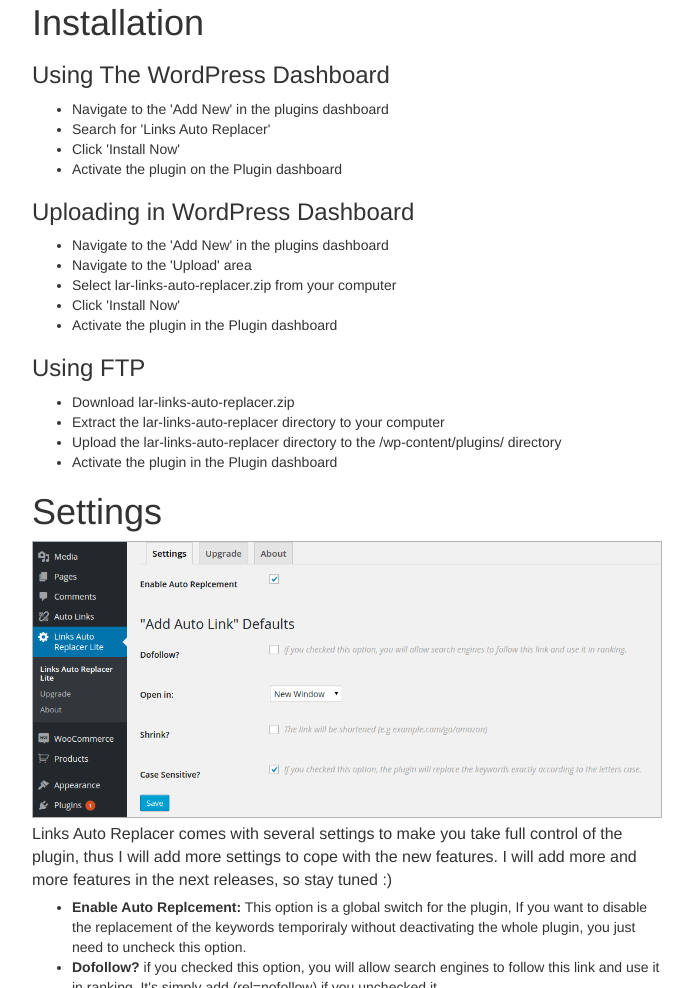
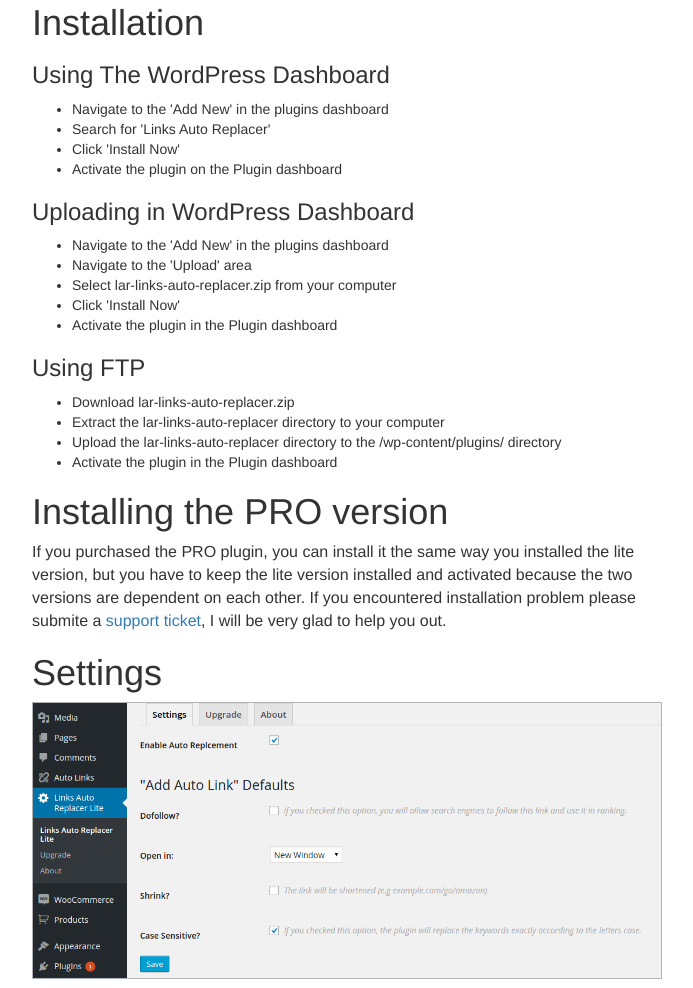
Before and after one commit to wsenjer/lar-docs, a plain HTML site: page index.html in a window 1280 px wide. Shown: the part 699-1687 px from the top of the page, without its empty margins (253-946 px from the left). Drawn offline with Linux system fonts and the light colour scheme.

Commit message:
adding installation of pro version

```diff
--- a/index.html
+++ b/index.html
@@ -44,6 +44,9 @@
                 </li>
                 <li>
                     <a href="#installation">Installation</a>
+                </li>
+                <li>
+                    <a href="#install_pro">Installing the PRO version</a>
                 </li>
                 <li>
                     <a href="#settings">Settings</a>
@@ -113,6 +116,13 @@
                             <li>Activate the plugin in the Plugin dashboard</li>
                         </ul>
 
+                    </div>
+
+                    <div id="install_pro">
+                        <h1>Installing the PRO version</h1>
+                        <p>
+                            If you purchased the PRO plugin, you can install it the same way you installed the lite version, but you have to keep the lite version installed and activated because the two versions are dependent on each other. If you encountered installation problem please submite a <a href="http://waseem-senjer.com/submit-ticket/">support ticket</a>, I will be very glad to help you out.
+                        </p>
                     </div>
 
                     <div id="settings">
```
